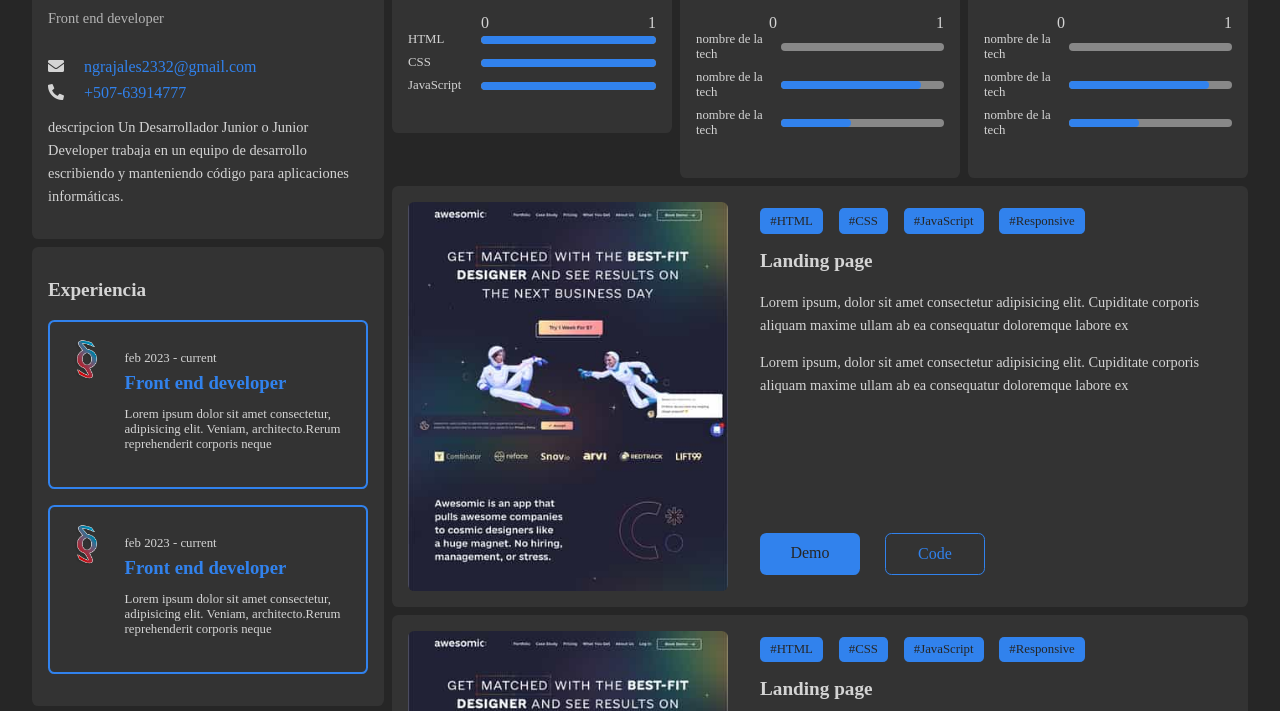
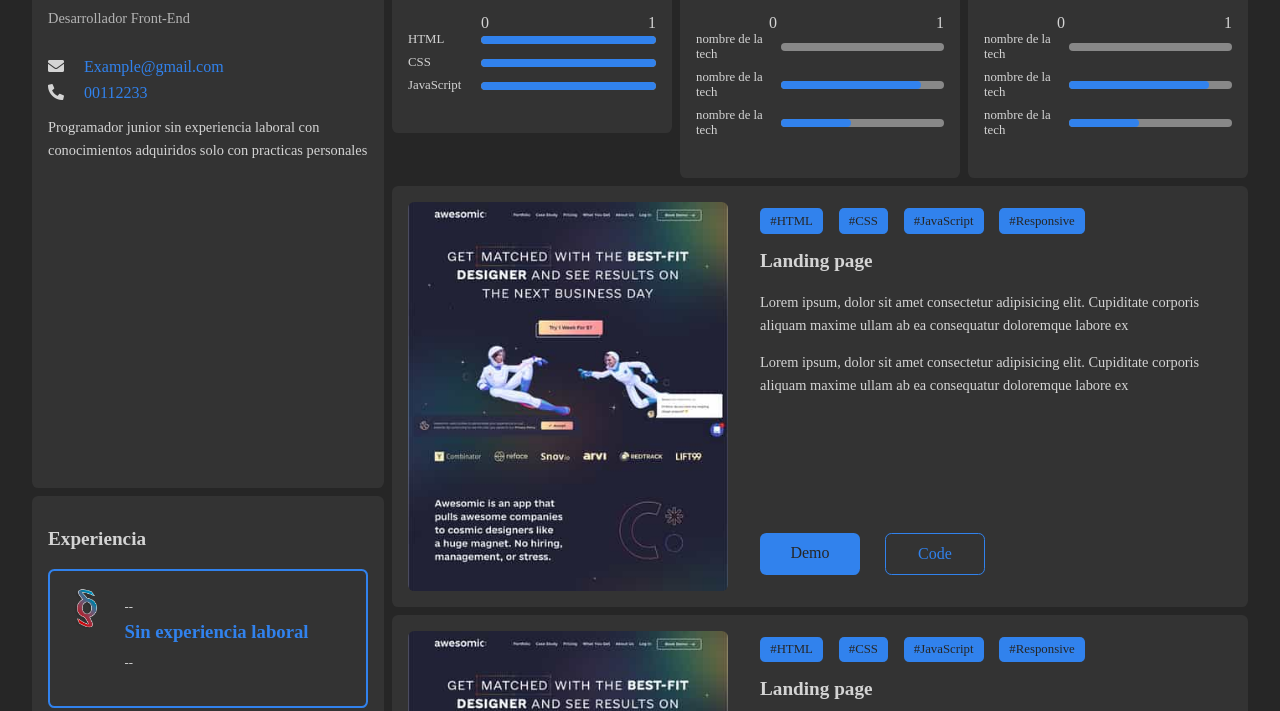
Before and after one commit to NelsonGrajales/Portafolio, a plain HTML site: page index.html in a window 1280 px wide. Shown: the part 165-876 px from the top of the page. Drawn offline with Linux system fonts and the light colour scheme.

Commit message:
arreglos

```diff
--- a/index.html
+++ b/index.html
@@ -45,20 +45,20 @@
           </div>
           <div class="card__header">
             <h2 class="card__title no-margin">Nelson Grajales</h2>
-            <p class="card__subtitle" data-section="profile" data-value="rol">Front end developer</p>
+            <p class="card__subtitle" data-section="profile" data-value="rol">Desarrollador Front-End</p>
           </div>
           <div class="card__body">
             <div class="card__link">
               <i class="fas fa-envelope icon"></i>
-              <a href="mailto:ngrajales2332@gmail.com">ngrajales2332@gmail.com</a>
+              <a href="">Example@gmail.com</a> <!--Correo-->
             </div>
             <div class="card__linK">
               <i class="fas fa-phone-alt icon"></i>
-              <a href="tel:63914777">+507-63914777</a>
+              <a href="">00112233</a><!--Numero telefonico-->
             </div>
-            <p class="card__text" data-section="profile" data-value="description">descripcion Un Desarrollador Junior o Junior Developer trabaja
-              en un equipo de desarrollo escribiendo y manteniendo código para aplicaciones informáticas.
-              </p>
+            <p class="card__text" data-section="profile" data-value="description">
+              Programador junior sin experiencia laboral con conocimientos adquiridos solo con practicas personales
+            </p>
           </div>
 <!--Experience-->
         </article>
@@ -68,29 +68,15 @@
             <img src="assets/images/logo.png" alt="logo" class="experience__image">
             <div class="experience__info">
               <p class="experience__time">
-                feb 2023 - current <!--tiempo de trabajo -->
+               --<!--tiempo de trabajo -->
               </p>
-              <h3 class="experience__job">Front end developer</h3> <!--puesto de trabajo-->
-              <p class="experience__description">Lorem ipsum dolor sit amet consectetur,
-                adipisicing elit. Veniam, architecto.Rerum reprehenderit corporis neque
-              </p> <!--descripcion de los que se hacia en el trabajo-->
+              <h3 class="experience__job">Sin experiencia laboral</h3> <!--puesto de trabajo-->
+              <p class="experience__description">--</p> <!--descripcion de los que se hacia en el trabajo-->
             </div>
           </div>                                                                    <!--*-->
-          <div class="experience">
-            <img src="assets/images/logo.png" alt="logo" class="experience__image">
-            <div class="experience__info">
-              <p class="experience__time">
-                feb 2023 - current <!--tiempo de trabajo -->
-              </p>
-              <h3 class="experience__job">Front end developer</h3> <!--puesto de trabajo-->
-              <p class="experience__description">Lorem ipsum dolor sit amet consectetur,
-                adipisicing elit. Veniam, architecto.Rerum reprehenderit corporis neque
-              </p> <!--descripcion de los que se hacia en el trabajo-->
-            </div>
-          </div>
         </article>
 <!--Hobbies-->
-        <article class="card card--hobbies">                                                  <!--*-->
+       <!-- <article class="card card--hobbies">
           <h2 class="card__title">Hobbies</h2>
           <div class="card__image-container">
             <img src="assets/images/hobbie.jpg" alt="Man on a bike">
@@ -98,7 +84,7 @@
           <h3 class="hobbie__title">biking</h3>
           <p class="card__text">Lorem, ipsum dolor sit amet consectetur adipisicing elit.
              Magni neque tempore maxime perferendis deserunt molestiae quasi consectetur.</p>
-        </article>                                                                            <!--*-->
+        </article>  -->                                                                          <!--*-->
       </section>
 <!--Skills-->
       <section class="column column--right">
```
